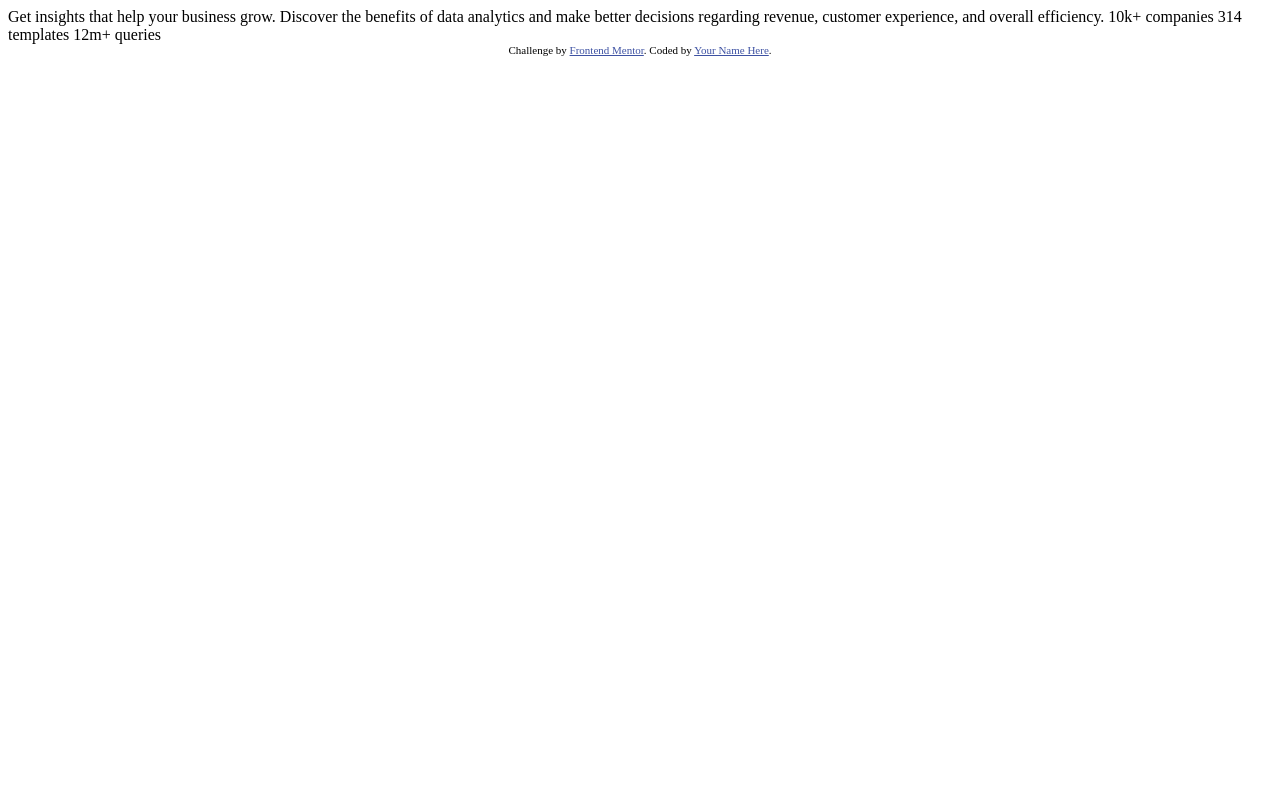
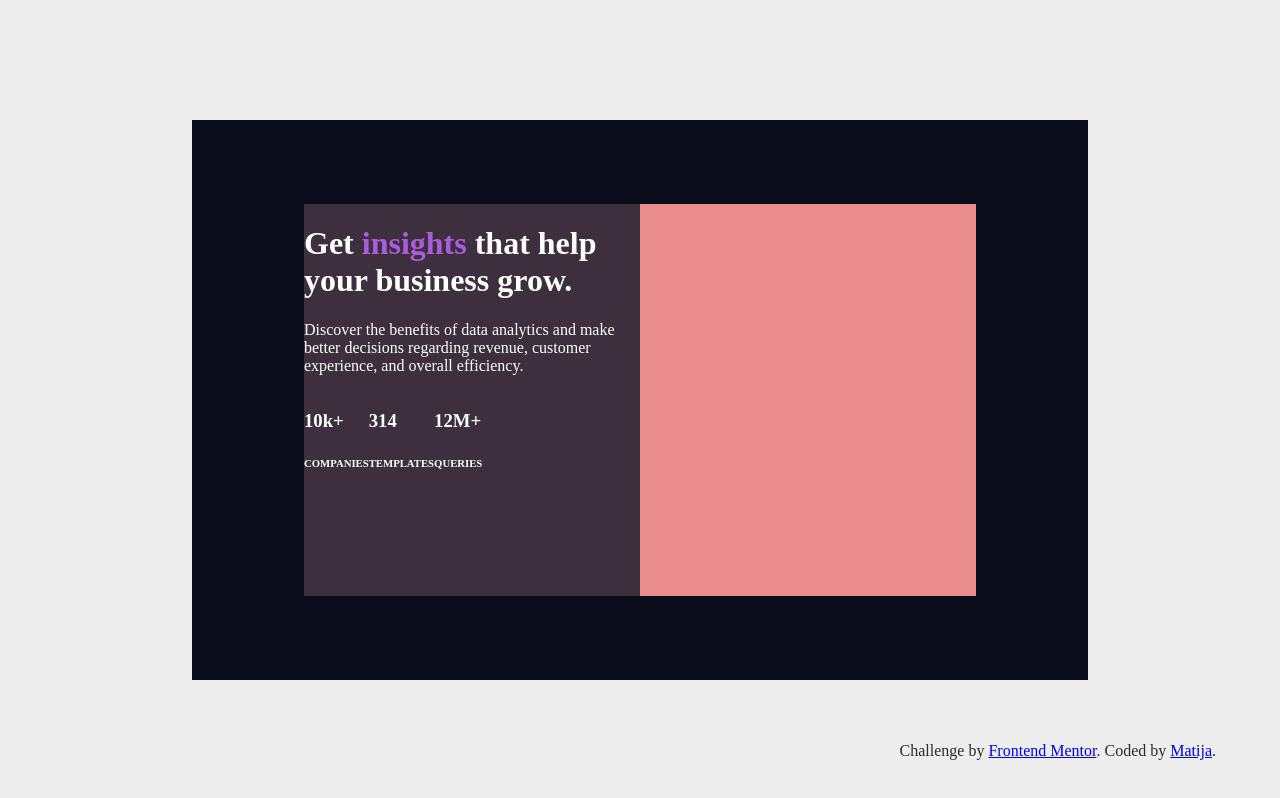
Before and after one commit to Matija0408/stats-preview-card-component-main, a plain HTML site: page index.html in a window 1280 px wide. Drawn offline with Linux system fonts and the light colour scheme.

Commit message:
Card creation save 1

```diff
--- a/index.html
+++ b/index.html
@@ -1,33 +1,54 @@
 <!DOCTYPE html>
 <html lang="en">
+
 <head>
   <meta charset="UTF-8">
-  <meta name="viewport" content="width=device-width, initial-scale=1.0"> <!-- displays site properly based on user's device -->
+  <meta name="viewport" content="width=device-width, initial-scale=1.0">
+  <!-- displays site properly based on user's device -->
 
   <link rel="icon" type="image/png" sizes="32x32" href="./images/favicon-32x32.png">
-
+  <link rel="stylesheet" href="style.css">
   <title>Frontend Mentor | Stats preview card component</title>
 
   <!-- Feel free to remove these styles or customise in your own stylesheet 👍 -->
-  <style>
-    .attribution { font-size: 11px; text-align: center; }
-    .attribution a { color: hsl(228, 45%, 44%); }
-  </style>
+
 </head>
+
 <body>
-
-  Get insights that help your business grow.
-
-  Discover the benefits of data analytics and make better decisions regarding revenue, customer
-  experience, and overall efficiency.
-
-  10k+ companies
-  314 templates
-  12m+ queries
-
+  <div class="container">
+    <div class="card">
+      <div class="box a">
+        <h1>Get <span>insights</span> that help<br>
+          your business <span>grow</span>.</h1>
+        <p>Discover the benefits of data analytics and make<br>
+          better decisions regarding revenue, customer<br>
+          experience, and overall efficiency.
+        </p>
+        <div class="flexbox">
+          <div>
+            <h3>10k+<br>
+              <h6>COMPANIES</h6>
+            </h3>
+          </div>
+          <div>
+            <h3>314<br>
+              <h6>TEMPLATES</h6>
+            </h3>
+          </div>
+          <div>
+            <h3>12M+<br>
+              <h6>QUERIES</h6>
+            </h3>
+          </div>
+        </div>
+      </div>
+      <div class="box b"></div>
+    </div>
+  </div>
   <div class="attribution">
     Challenge by <a href="https://www.frontendmentor.io?ref=challenge" target="_blank">Frontend Mentor</a>.
-    Coded by <a href="#">Your Name Here</a>.
+    Coded by <a href="#">Matija</a>.
   </div>
 </body>
+
 </html>
--- /dev/null
+++ b/style.css
@@ -0,0 +1,46 @@
+body{
+  margin: 0;
+  padding: 0;
+  background: hsl(0, 0%, 93%);
+  color: white;
+}
+.attribution {
+  position:fixed;
+  bottom: 5%;
+  right: 5%;
+  color: rgb(44, 44, 44);
+}
+.container {
+  position: absolute;
+  top: 50%;
+  left: 50%;
+  width: 70%;
+  height: 70%;
+  transform: translate(-50%, -50%);
+  background:rgba(10, 12, 28, 1);
+}
+
+.card{
+  position: absolute;
+  display: grid;
+  grid-template-columns: 50% 50%;
+  grid-template-rows: auto;
+  top: 50%;
+  left: 50%;
+  width: 75%;
+  height: 70%;
+  transform: translate(-50%, -50%);
+}
+span:first-of-type{
+  color:#AB5CDB;
+}
+.a{
+  background: rgb(61, 47, 61);
+}
+.b{
+  background: rgb(236, 141, 141);
+}
+.flexbox{
+  display: flex;
+  flex-wrap: wrap;
+}
```
